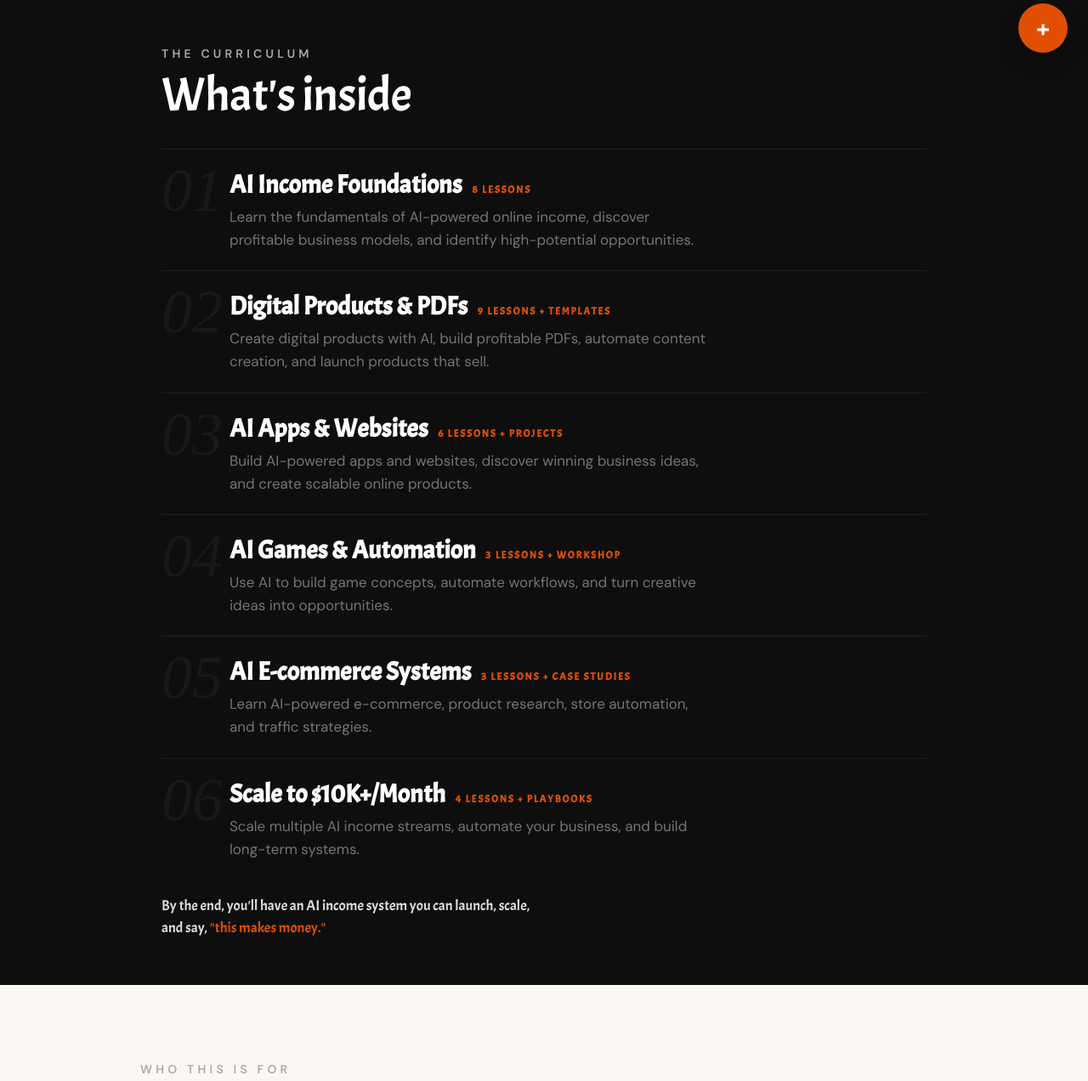
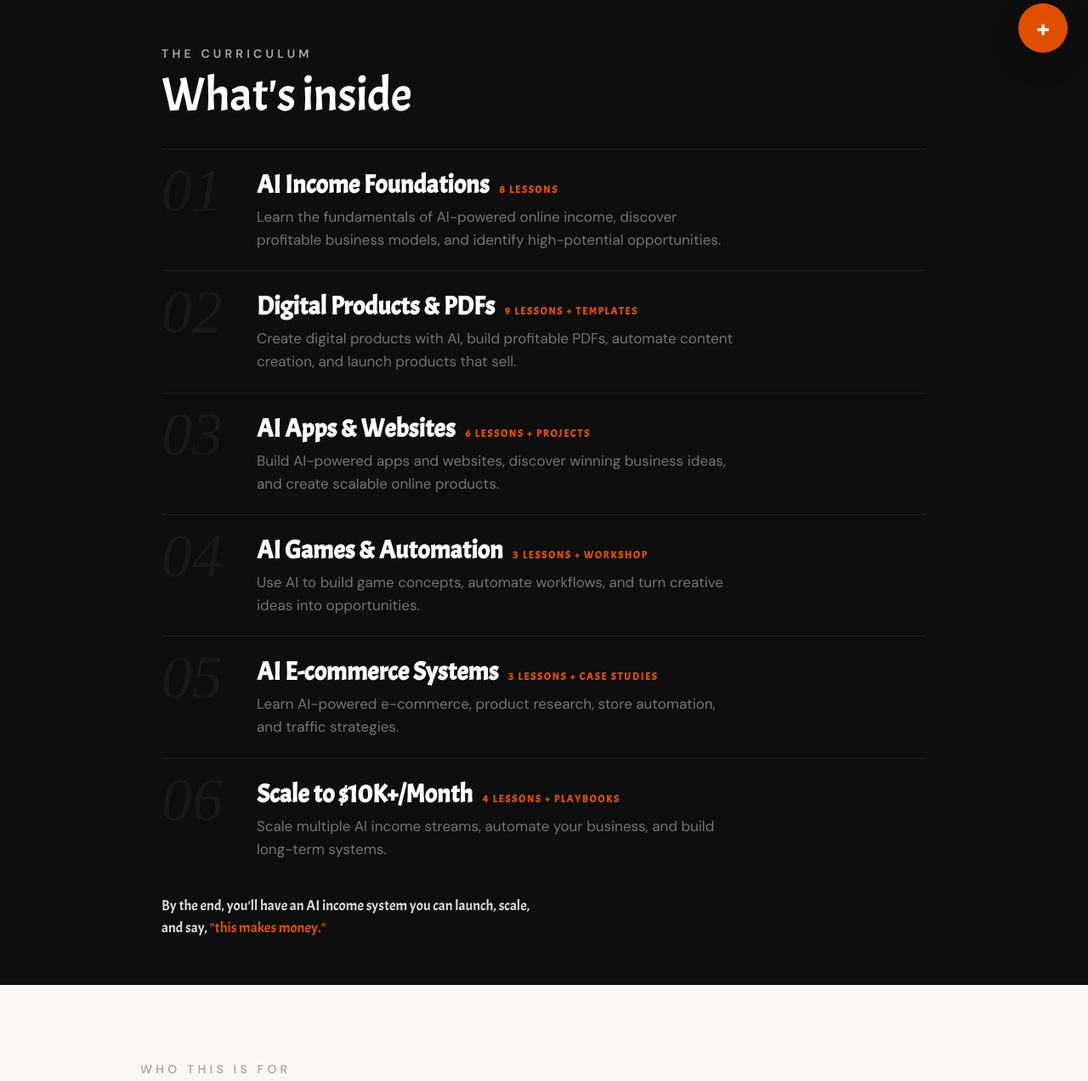
Before and after one commit to emirmubze/Clout, a Django app: page / in a window 1280 px wide. Shown: the part 714-1986 px from the top of the page at 85% size. Run offline with Django 5.2, Linux system fonts and the light colour scheme; some libraries are stand-ins or nearby versions.

Commit message:
Prepare Django for mubze1

```diff
--- a/shop/templates/shop/index.html
+++ b/shop/templates/shop/index.html
@@ -914,7 +914,8 @@
     }
     .lesson {
       display: grid;
-      grid-template-columns: 70px 1fr;
+      grid-template-columns: 84px 1fr;
+      column-gap: 28px;
       min-height: 84px;
       border-top: 1px solid rgba(255,255,255,.075);
       opacity: 0;
@@ -943,7 +944,7 @@
       padding-top: 12px;
     }
     .lesson-content {
-      padding: 22px 0 22px 10px;
+      padding: 22px 0 22px 0;
     }
     .lesson:hover .lesson-number {
       color: #d3540047;
@@ -1774,6 +1775,7 @@
       .lesson {
         display: grid;
         grid-template-columns: 46px 1fr;
+        column-gap: 0;
         padding: 22px 0 24px;
         min-height: auto;
         border-top: 1px solid rgba(255, 255, 255, 0.08);
```
